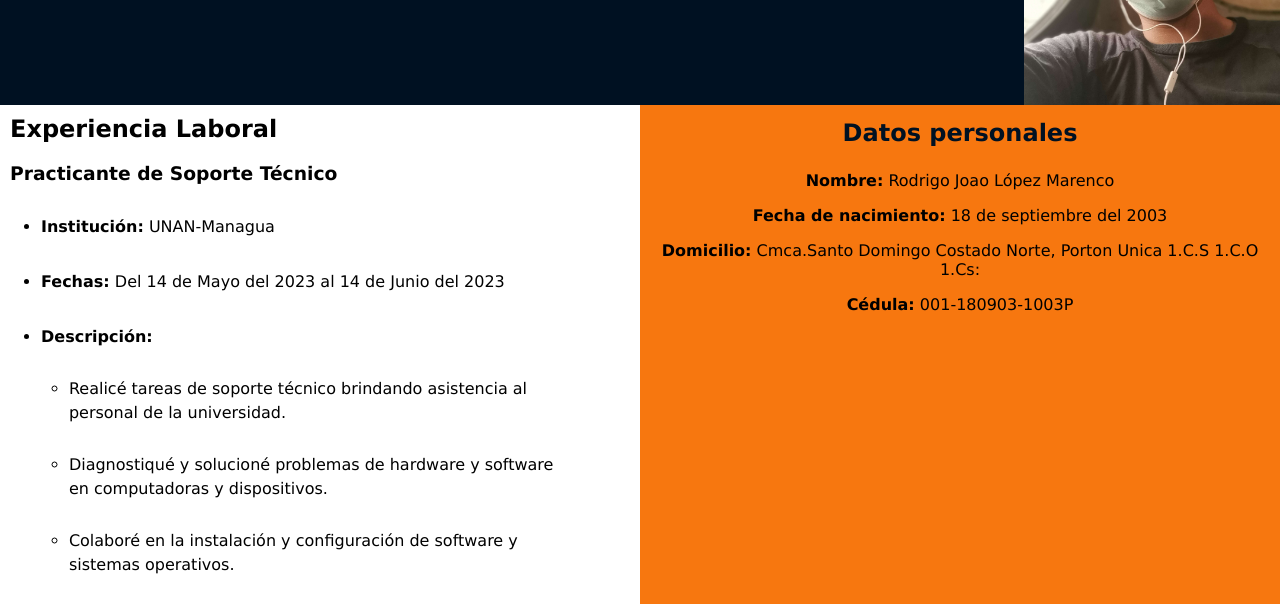
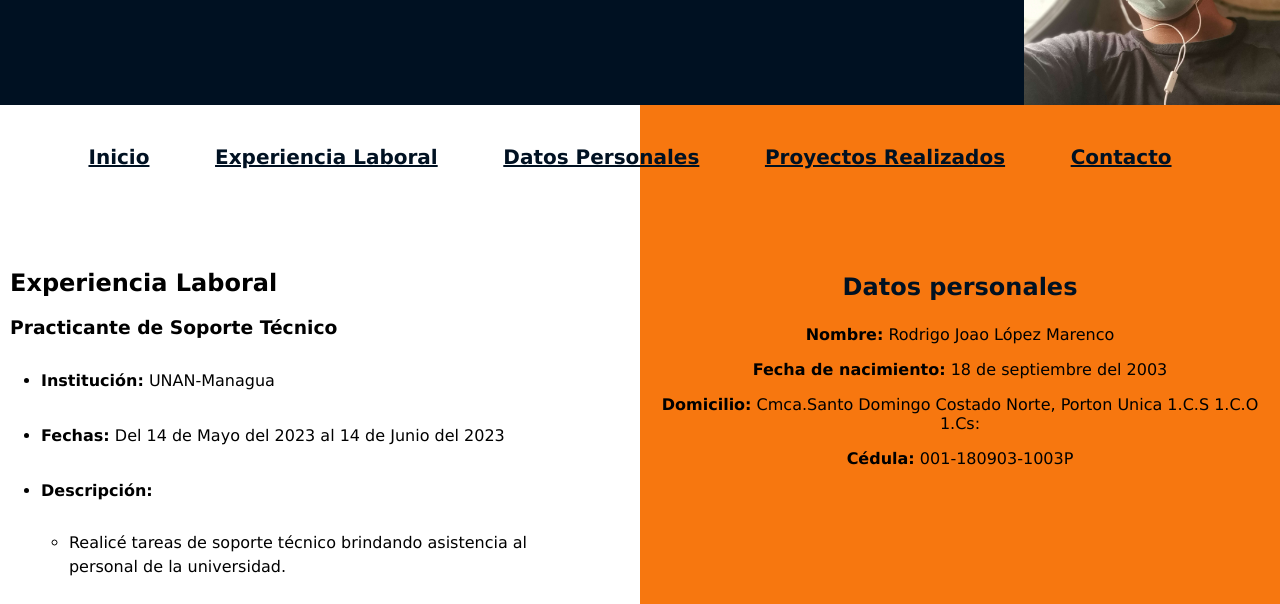
Before and after one commit to Rigoreka/CurriculumTarea, a plain HTML site: page index.html in a window 1280 px wide. Shown: the part 195-799 px from the top of the page. Drawn offline with Linux system fonts and the light colour scheme.

Commit message:
ingreso de navbar

```diff
--- a/Css/Style.css
+++ b/Css/Style.css
@@ -1,4 +1,4 @@
-body{
+body {
     font-family: Verdana, Geneva, Tahoma, sans-serif;
     background: linear-gradient(to left, #F7770F 50%, transparent 0%);
     margin: 0;
@@ -21,12 +21,13 @@ body{
     z-index: -1;
 }
 
-.Imagen-derecha{
+.Imagen-derecha {
     position: absolute;
-    right:  0;
+    right: 0;
     width: 300px;
     height: auto;
 }
+
 .nombre {
     position: absolute;
     top: 50%;
@@ -54,12 +55,13 @@ body{
     z-index: -1;
 }
 
-.Imagen-derecha{
+.Imagen-derecha {
     position: absolute;
-    right:  0;
+    right: 0;
     width: 20%;
     height: auto;
 }
+
 .nombre {
     position: absolute;
     top: 50%;
@@ -68,6 +70,33 @@ body{
     margin: 0;
     font-size: 40px;
     color: white;
+}
+
+nav ul {
+    list-style-type: none;
+    padding: 0;
+    margin: 0;
+    text-align: center;
+    margin: 20px;
+    font-weight: bold;
+
+}
+
+nav ul li{
+    display: inline-block;
+    margin-right: 20px;
+    text-align: center;
+    margin-bottom: 50px;
+}
+nav ul>li>a{
+    text-align: center;
+    display: flex;
+    flex-direction: row;
+    display: block;
+    color: #001122;
+    font-size: 20px;
+    margin: 20px;
+
 }
 
 /* Estilo para la sección de datos laborales */
@@ -79,9 +108,10 @@ body{
     padding: 10px;
     box-sizing: border-box;
     margin: 0;
+    margin-bottom: 50px;
 }
 
-.datoslaborales h1{
+.datoslaborales h1 {
     margin-top: 0;
 }
 
@@ -115,10 +145,10 @@ body{
     color: #001122;
     font-size: 24px;
     margin-top: 0;
-    line-height: 1.5
+    line-height: 1.5;
 }
 
-#Proyectos{
+#Proyectos {
     width: 50%;
     margin: 0;
     text-align: justify;
@@ -150,14 +180,16 @@ footer {
     text-align: center;
     color: white;
 }
-footer a{
+
+footer a {
     align-items: center;
     vertical-align: middle;
     font-style: oblique;
     color: white;
     font-weight: bold;
 }
-footer img{
+
+footer img {
     vertical-align: middle;
     margin-right: 10px;
     margin: 20px;
--- a/index.html
+++ b/index.html
@@ -7,13 +7,23 @@
     <link rel="stylesheet" href="Css/Style.css">
 </head>
 <body>
+
     <section id="Nombre">
         <p class="nombre">Rodrigo Joao Lopez Marenco</p>
 
         <img src="Img/IMG_20210705_170427.jpg" alt="Foto" class="Imagen-derecha">
      </section>
+     <nav>
+        <ul>
+            <li><a href="#Nombre">Inicio</a></li>
+            <li><a href="#datoslaborales">Experiencia Laboral</a></li>
+            <li><a href="#Textoderecho">Datos Personales</a></li>
+            <li><a href="#Proyectos">Proyectos Realizados</a></li>
+            <li><a href="#Contacto">Contacto</a></li>
+        </ul>
+    </nav>
 
-     <section class="datoslaborales">
+     <section class="datoslaborales" id="datoslaborales">
          <h1>Experiencia Laboral</h1>
          <h3>Practicante de Soporte Técnico</h3>
          <ul>
@@ -63,7 +73,7 @@
          </ul>
      </section>
 
-     <footer>
+     <footer id="Contacto">
          <h1>Contacto</h1>
 
          <a href="tel: +505 84879740"><img src="Img/telephone-phone-mobile-cellphone.svg" alt="40" height="50">Telefono</a>
```
